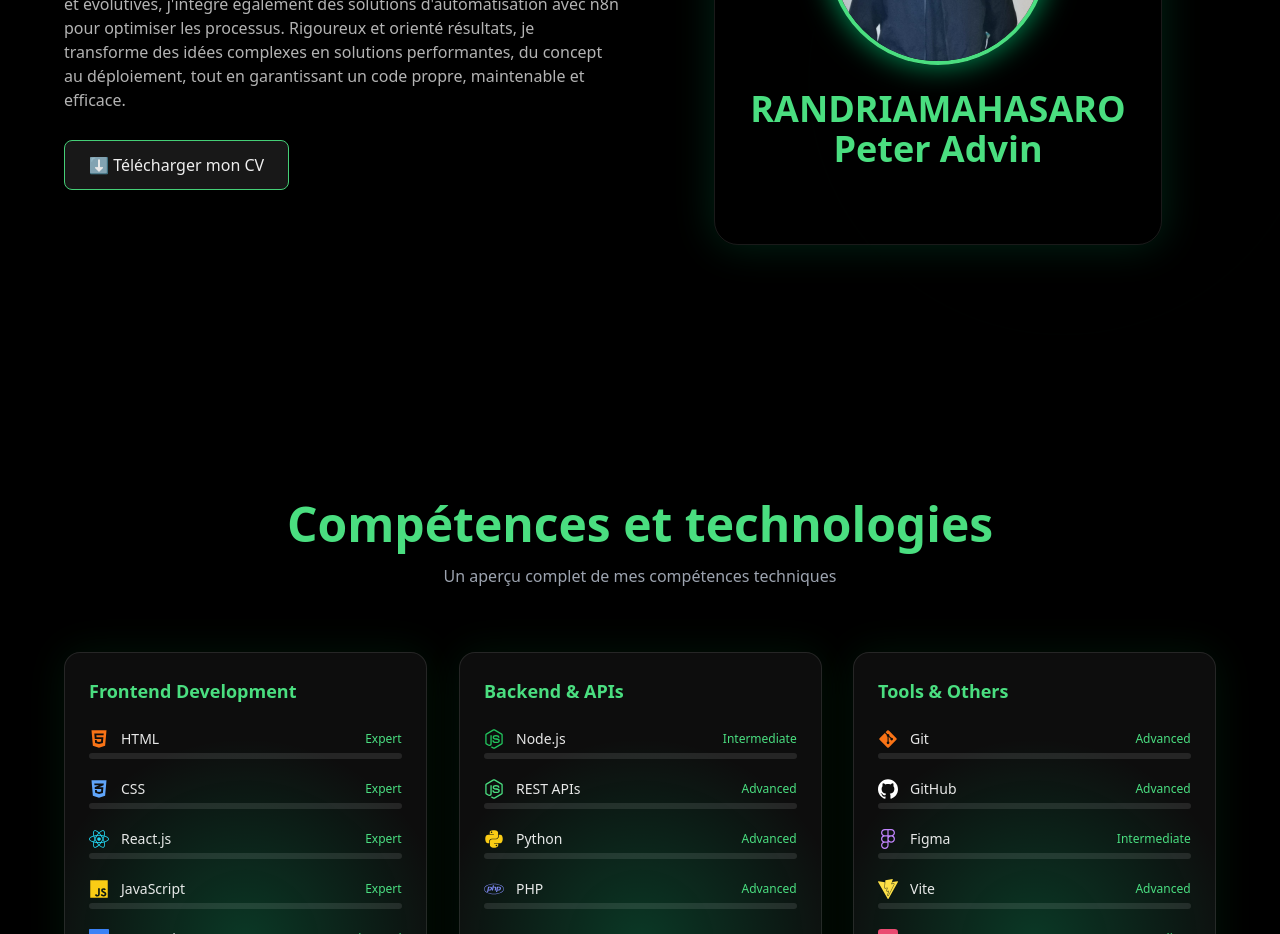
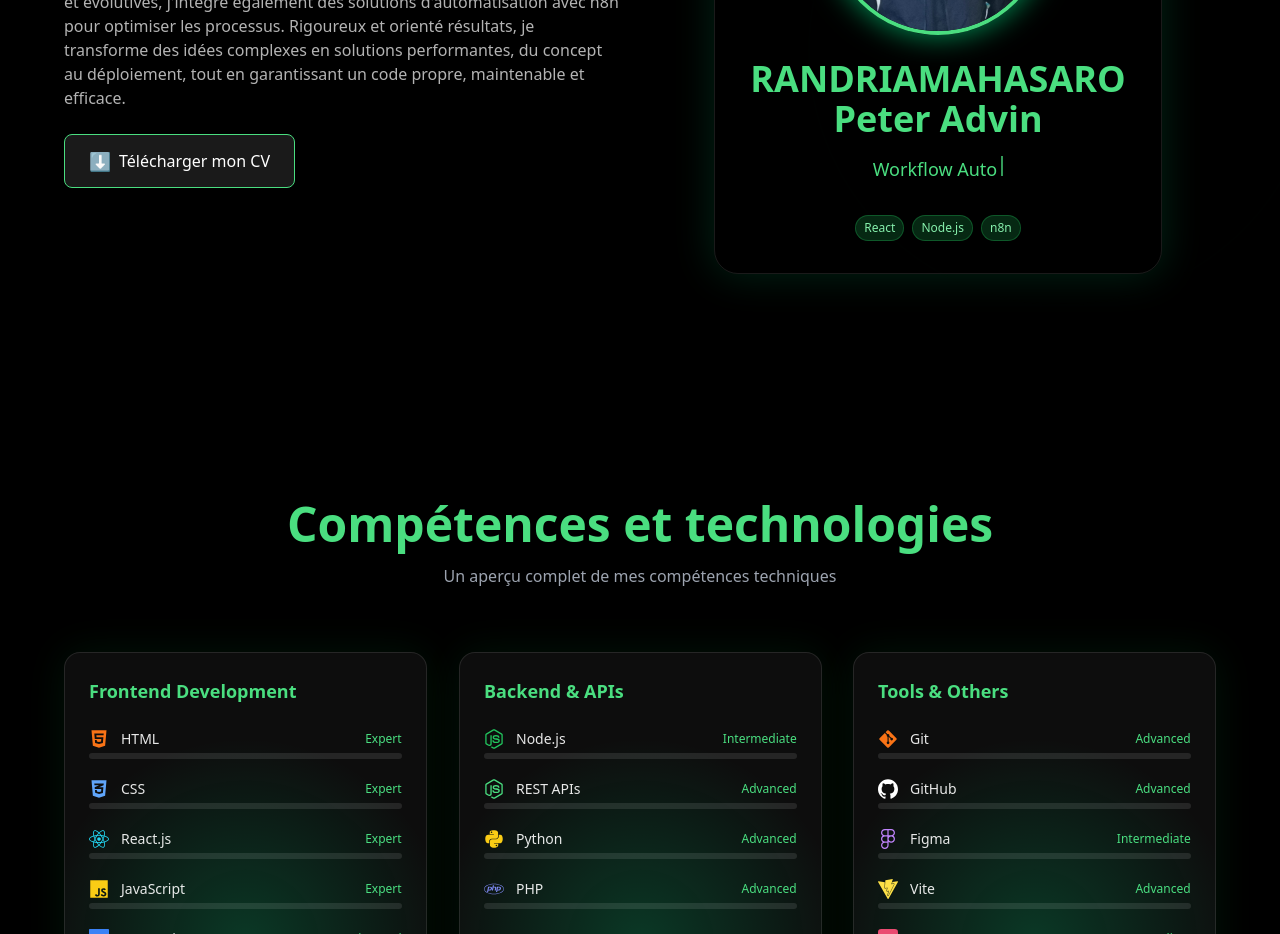
Before and after one commit to Peter08-bit/Portfolio, a React (Vite) app: page / in a window 1280 px wide. Shown: the part 1260-2194 px from the top of the page. Built offline with nearby package versions, Linux system fonts and the light colour scheme.

Commit message:
First About

```diff
--- a/src/components/content/About.jsx
+++ b/src/components/content/About.jsx
@@ -1,49 +1,65 @@
 import React, { useEffect, useRef, useState } from "react";
 import { gsap } from "gsap";
-import cvFile from "../../assets/CV2.pdf";
+import cvFile from "../../assets/CV-Peter-AdvinN8N.pdf";
 
 const About = () => {
   const textRef = useRef(null);
   const containerRef = useRef(null);
   const [active, setActive] = useState(false);
+  const [displayText, setDisplayText] = useState("");
+  const [isTypingComplete, setIsTypingComplete] = useState(false);
 
   useEffect(() => {
     gsap.fromTo(
       ".fade-up",
       { y: 35, opacity: 0 },
-      { y: 0, opacity: 1, duration: 6, stagger: 0.1, ease: "power6.out" }
+      { y: 0, opacity: 1, duration: 0.8, stagger: 0.1, ease: "power3.out" }
     );
   }, []);
 
+  // Effet de typing amélioré et stable
   useEffect(() => {
-    const words = ["Developer FullStack & Developpeur N8N"];
-    let i = 0;
-    let j = 0;
+    const words = ["Developer FullStack", "Workflow Automation N8N"];
+    let wordIndex = 0;
+    let charIndex = 0;
     let isDeleting = false;
+    let timeoutId;
 
     const type = () => {
-      const currentWord = words[i];
-      if (textRef.current) {
-        textRef.current.textContent = currentWord.substring(0, j);
+      const currentWord = words[wordIndex];
+
+      if (!isDeleting && charIndex <= currentWord.length) {
+        setDisplayText(currentWord.substring(0, charIndex));
+        charIndex++;
+        timeoutId = setTimeout(type, 100);
       }
-      if (!isDeleting) {
-        j++;
-        if (j === currentWord.length) {
+      else if (isDeleting && charIndex >= 0) {
+        setDisplayText(currentWord.substring(0, charIndex));
+        charIndex--;
+        timeoutId = setTimeout(type, 50);
+      }
+      else if (!isDeleting && charIndex > currentWord.length) {
+        setIsTypingComplete(true);
+        timeoutId = setTimeout(() => {
           isDeleting = true;
-          setTimeout(type, 1000);
-          return;
-        }
-      } else {
-        j--;
-        if (j === 0) {
-          isDeleting = false;
-          i = (i + 1) % words.length;
-        }
+          charIndex = currentWord.length;
+          setIsTypingComplete(false);
+          timeoutId = setTimeout(type, 50);
+        }, 2000);
       }
-      setTimeout(type, isDeleting ? 50 : 100);
+      else if (isDeleting && charIndex < 0) {
+        isDeleting = false;
+        wordIndex = (wordIndex + 1) % words.length;
+        charIndex = 0;
+        timeoutId = setTimeout(type, 200);
+      }
     };
 
     type();
+
+    return () => {
+      if (timeoutId) clearTimeout(timeoutId);
+    };
   }, []);
 
   const handleMouseMove = (e) => {
@@ -69,13 +85,19 @@
     }
   };
 
+  // Téléchargement du CV
   const handleDownloadCV = () => {
-    const link = document.createElement("a");
-    link.href = cvFile;
-    link.setAttribute("download", "CV2.pdf");
-    document.body.appendChild(link);   // ✅ IMPORTANT
-    link.click();
-    document.body.removeChild(link);   // ✅ nettoyage
+    try {
+      const link = document.createElement("a");
+      link.href = cvFile;
+      link.download = "CV-Peter-Advin.pdf";
+      document.body.appendChild(link);
+      link.click();
+      document.body.removeChild(link);
+      console.log("Téléchargement démarré");
+    } catch (error) {
+      console.error("Erreur de téléchargement:", error);
+    }
   };
 
   return (
@@ -105,14 +127,14 @@
             du concept au déploiement, tout en garantissant un code propre, maintenable et efficace.
           </p>
 
-          {/* ✅ BOUTON CV CORRIGÉ */}
-          <a
-            href={cvFile}
-            download="CV-Peter-Advin.pdf"
-            className="fade-up inline-flex items-center gap-2 px-6 py-3 rounded-lg border transition-all duration-500 text-sm sm:text-base bg-white/10 border-green-400 hover:bg-green-500/30 hover:shadow-[0_0_25px_rgba(0,255,150,0.4)]"
+          {/* Bouton CV */}
+          <button
+            onClick={handleDownloadCV}
+            className="fade-up inline-flex items-center gap-2 px-6 py-3 rounded-lg border transition-all duration-500 text-sm sm:text-base bg-white/10 border-green-400 hover:bg-green-500/30 hover:shadow-[0_0_25px_rgba(0,255,150,0.4)] cursor-pointer group"
           >
-            ⬇️ Télécharger mon CV
-          </a>
+            <span className="text-lg group-hover:animate-bounce">⬇️</span>
+            Télécharger mon CV
+          </button>
         </div>
 
         {/* RIGHT — carte avatar */}
@@ -153,8 +175,28 @@
             <span className="text-green-400">Peter Advin</span>
           </h2>
 
-          {/* Typing */}
-          <p ref={textRef} className="mt-4 text-base sm:text-lg text-green-400 min-h-[1.5em]"></p>
+          {/* Typing - Version stable */}
+          <div className="mt-4 min-h-[3rem]">
+            <p className="text-base sm:text-lg text-green-400 font-medium">
+              {displayText}
+              {!isTypingComplete && (
+                <span className="inline-block w-[2px] h-5 bg-green-400 ml-1 animate-pulse"></span>
+              )}
+            </p>
+          </div>
+
+          {/* Badge supplémentaire pour stabilité */}
+          <div className="mt-3 flex gap-2 justify-center flex-wrap">
+            <span className="text-xs px-2 py-1 rounded-full bg-green-500/20 text-green-300 border border-green-500/30">
+              React
+            </span>
+            <span className="text-xs px-2 py-1 rounded-full bg-green-500/20 text-green-300 border border-green-500/30">
+              Node.js
+            </span>
+            <span className="text-xs px-2 py-1 rounded-full bg-green-500/20 text-green-300 border border-green-500/30">
+              n8n
+            </span>
+          </div>
         </div>
 
       </div>
```
Also changed, not shown: 2 other files (tests, documents, lock files or other folders).
